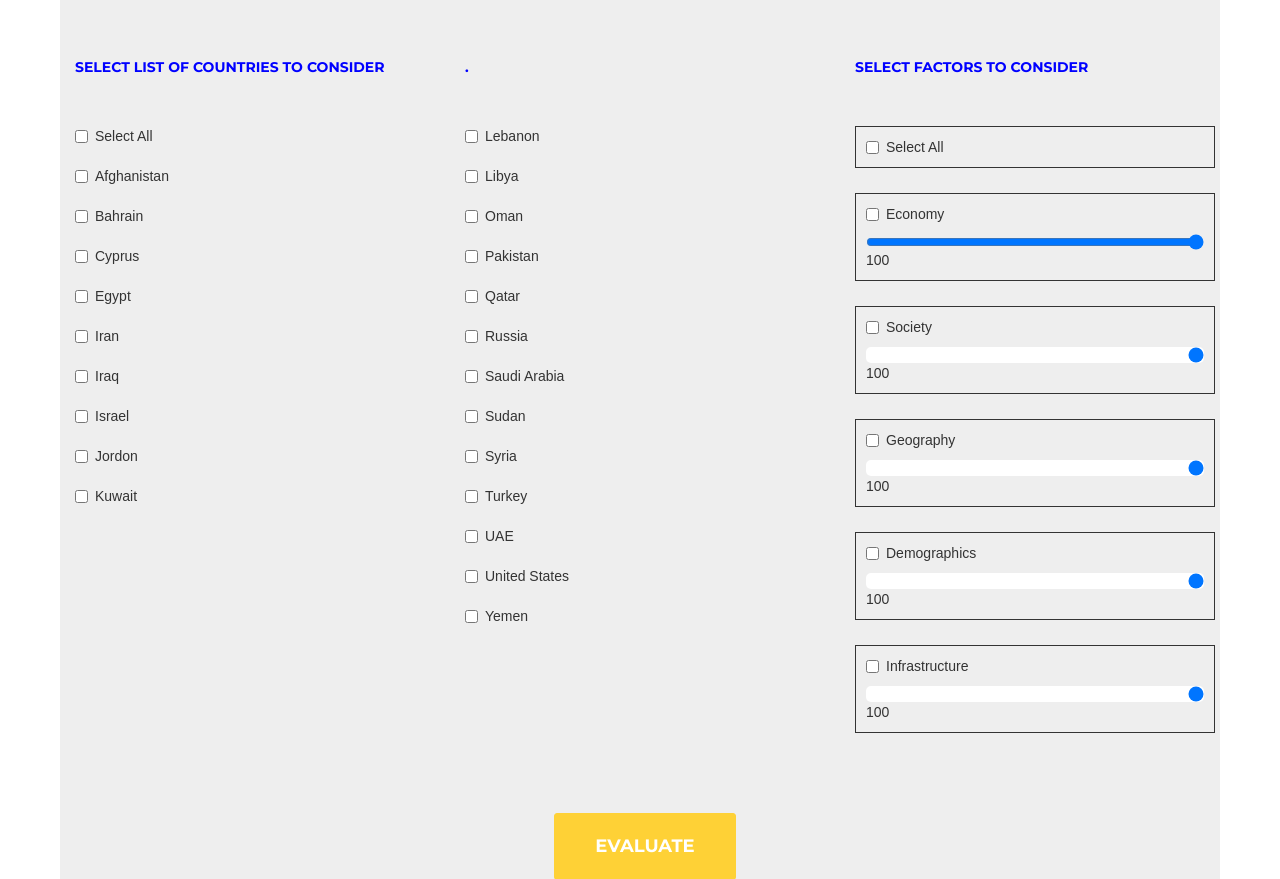
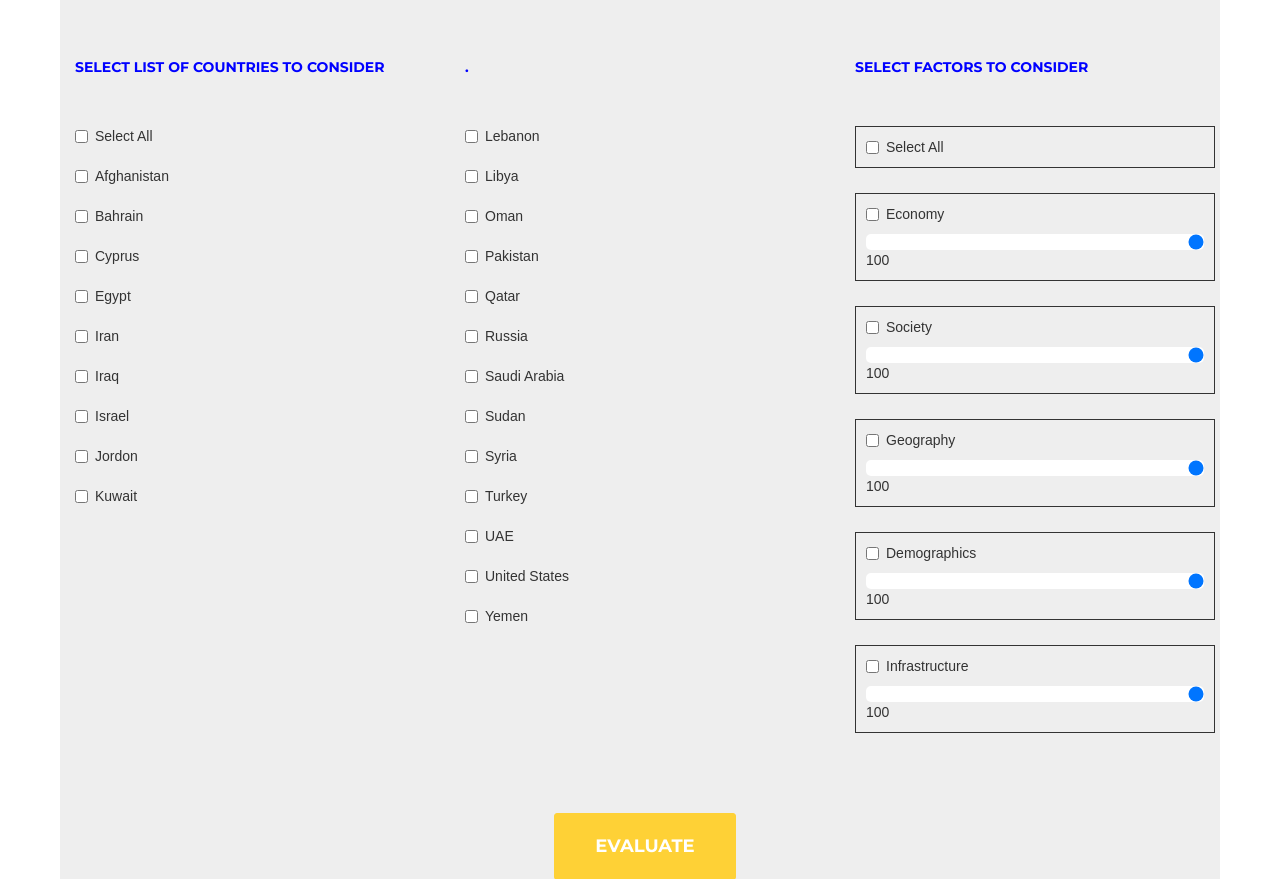
Before and after one commit to bharat-mukheja/DDDM, a Django app: page /formfill/ in a window 1280 px wide. Shown: the part 256-1135 px from the top of the page. Run offline with Django 3.2, Linux system fonts and the light colour scheme; some libraries are stand-ins or nearby versions; some web fonts are replaced.

Commit message:
fixed slider for economy

```diff
--- a/balanceofpower/templates/formfill.html
+++ b/balanceofpower/templates/formfill.html
@@ -240,7 +240,7 @@ function chktoggle(source) {
 
  									<label><input type="checkbox" name="parameter_list"  value="economy">Economy</label>
 					<div class="range-slider">
-  <input lass="range-slider__range" type="range" value="100" min="0" max="100" step="10">
+  <input class="range-slider__range" type="range" value="100" min="0" max="100" step="10">
   <span name="weight" class="range-slider__value">0</span>
 </div>
 
```
